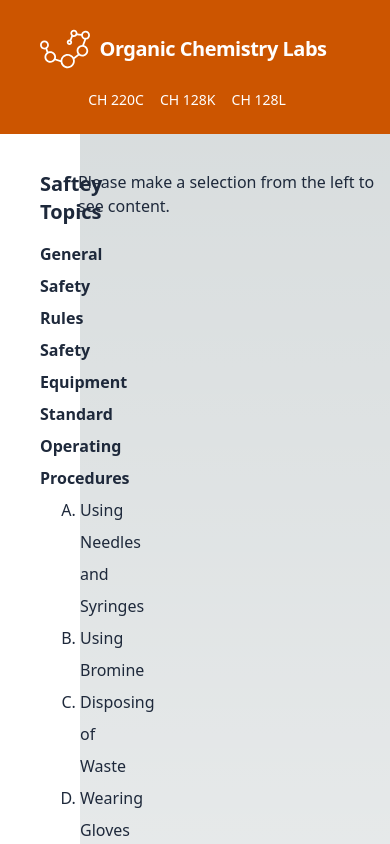
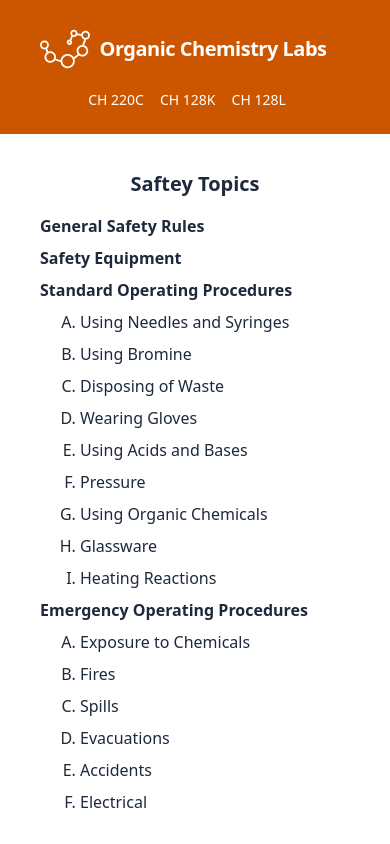
Before and after one commit to Justin8912/Ochem-Lab-Website, a Next.js app: page /saftey/saftey in a window 390 px wide. Shown: the top 844 px of the page. Built offline with nearby package versions, Linux system fonts and the light colour scheme.

Commit message:
Made the safety page responsive

```diff
--- a/resources/Safety topics/General Saftey Rules.js
+++ b/resources/Safety topics/General Saftey Rules.js
@@ -1,8 +1,9 @@
 export default function GeneralSafety() {
   return (
     <>
-      <div>
+      <div className='leading-8'>
         <h1 className='font-bold text-xl'>General Saftey Rules</h1>
+
           <ol className='list-alpha mx-10'>
             <li>
               The goggles provided by the university are to be properly worn at all times in the lab.
--- a/src/pages/assets/navbar.js
+++ b/src/pages/assets/navbar.js
@@ -11,7 +11,7 @@ export default function NavBar() {
       <nav className="justify-between burntOrange p-6 md:flex mx-auto text-center md:text-right">
         <div className="flex items-center justify-center md:justify-left flex-shrink-0 text-white mr-6">
           <Image src={headerImage} alt='Header image' height={60} width={60} style={{paddingRight:'10px'}}/>
-          <span className="font-semibold text-xl tracking-tight">Organic Chemistry Labs</span>
+          <Link className="font-semibold text-xl tracking-tight" href='/'>Organic Chemistry Labs</Link>
         </div>
         <div className="w-full block flex-grow md:flex items-center md:w-auto">
           <div className="text-sm md:flex-grow">
--- a/src/pages/saftey/saftey.js
+++ b/src/pages/saftey/saftey.js
@@ -32,8 +32,8 @@ export default function Saftey() {
   return (
     <>
       <Header/>
-      <div className='grid grid-cols-5 flex text-slate-800'>
-        <div className='col-span-1 px-10 mr-5 bg-white sidebar-styling transition duration-200 py-9 leading-8' onClick={clickHandler}>
+      <div className='grid sm:grid-cols-1 md:grid-cols-3 lg:grid-cols-5 flex text-slate-800'>
+        <div className='col-span-1 px-10 md:mr-5 bg-white sidebar-styling transition duration-200 py-9 leading-8' onClick={clickHandler}>
           <h2 className='font-bold text-xl text-center mb-3'>Saftey Topics</h2>
           {/* This will be the sidebar */}
           <h3 className='font-bold hover-slate-500' id='GeneralSafety'>General Safety Rules</h3>
@@ -60,7 +60,7 @@ export default function Saftey() {
             <li className='hover-slate-500'>Electrical</li>
           </ol>
         </div>
-        <div className='col-span-4 py-9'>
+        <div className='sm:col-span-1 md:col-span-2 lg:col-span-4 py-9'>
           <ContentManager/>
         </div>
       </div>
```
